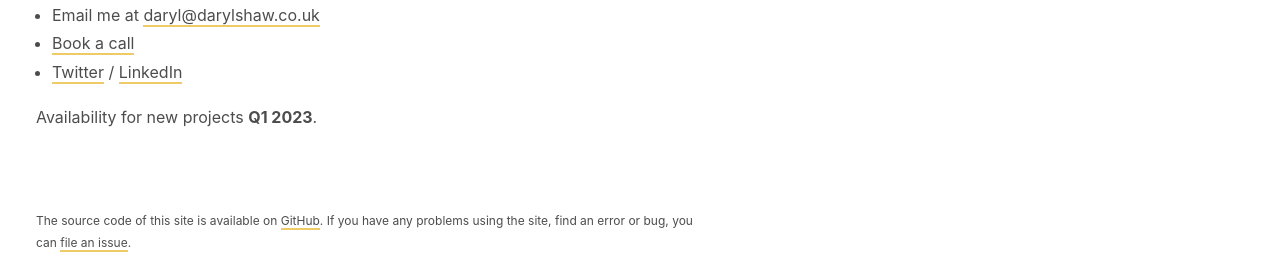
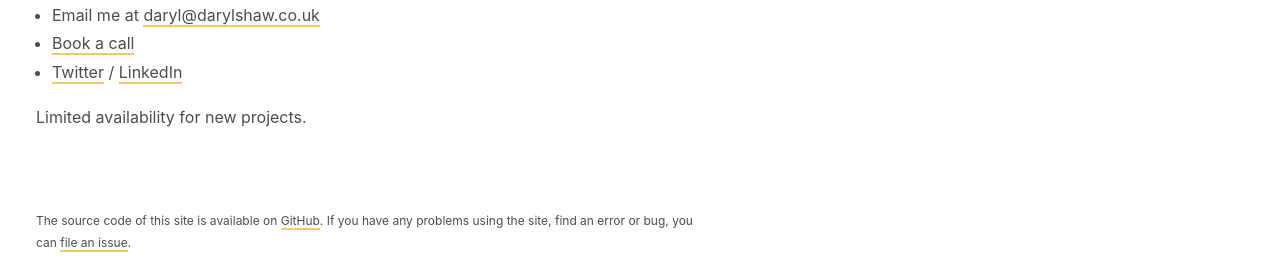
Before and after one commit to darylshaw/darylshaw.co.uk, a Jekyll site: the page built from index.md, in a window 1280 px wide. Shown: the part 741-1010 px from the top of the page. Built offline with Jekyll 4.4.1, drawn with Linux system fonts in a browser that asks for light colours.

Commit message:
Updated availability

```diff
--- a/_includes/availability.html
+++ b/_includes/availability.html
@@ -1 +1 @@
-Availability for new projects {% if page.url == '/' %}<strong>Q1 2023</strong>{% else %}Q1 2023{% endif %}
+Limited availability for new projects
```
